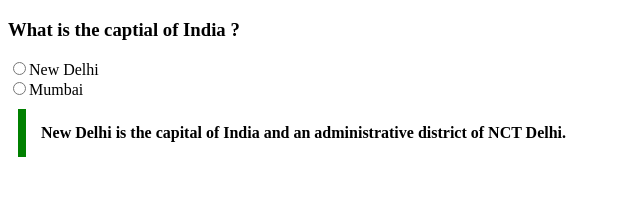
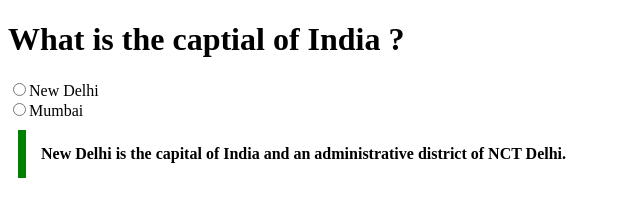
Before and after one commit to acciojob/trivia-sujeetyadav485, a website: page main.html in a window 1280 px wide. Shown: the whole page, without its empty margins (0-640 px from the left). Drawn offline with Linux system fonts and the light colour scheme.

Commit message:
solution

```diff
--- a/main.html
+++ b/main.html
@@ -8,10 +8,10 @@
 
 <body>
 	<!-- the entire body must be written by student -->
-	<h3>What is the captial of India ?</h3>
+	<h1>What is the captial of India ?</h1>
 	<input type="radio">New Delhi <br>
 	<input type="radio">Mumbai <br>
-	<blockquote cite="https://en.wikipedia.org/wiki/New_Delhi ">New Delhi is the capital of India and an administrative district of NCT Delhi.</blockquote>
+	<blockquote cite=" https://en.wikipedia.org/wiki/New_Delhi ">New Delhi is the capital of India and an administrative district of NCT Delhi.</blockquote>
     <script type="text/javascript" src="./script.js">
 </script>
 
--- a/styles.css
+++ b/styles.css
@@ -3,9 +3,10 @@
 
 blockquote
 {
-    max-width: 600px; margin: 10px; padding: 15px; border-left: 8px solid green;background-color: #f8fffe"";font-weight: bold;
+    max-width: 600px;
+    margin: 10px;
+    padding: 15px;
+    border-left: 8px solid green;
+    background-color: #f8fffe"";
+    font-weight: bold;
 }
-body input
-{
-font-weight: bold;
-}
```
